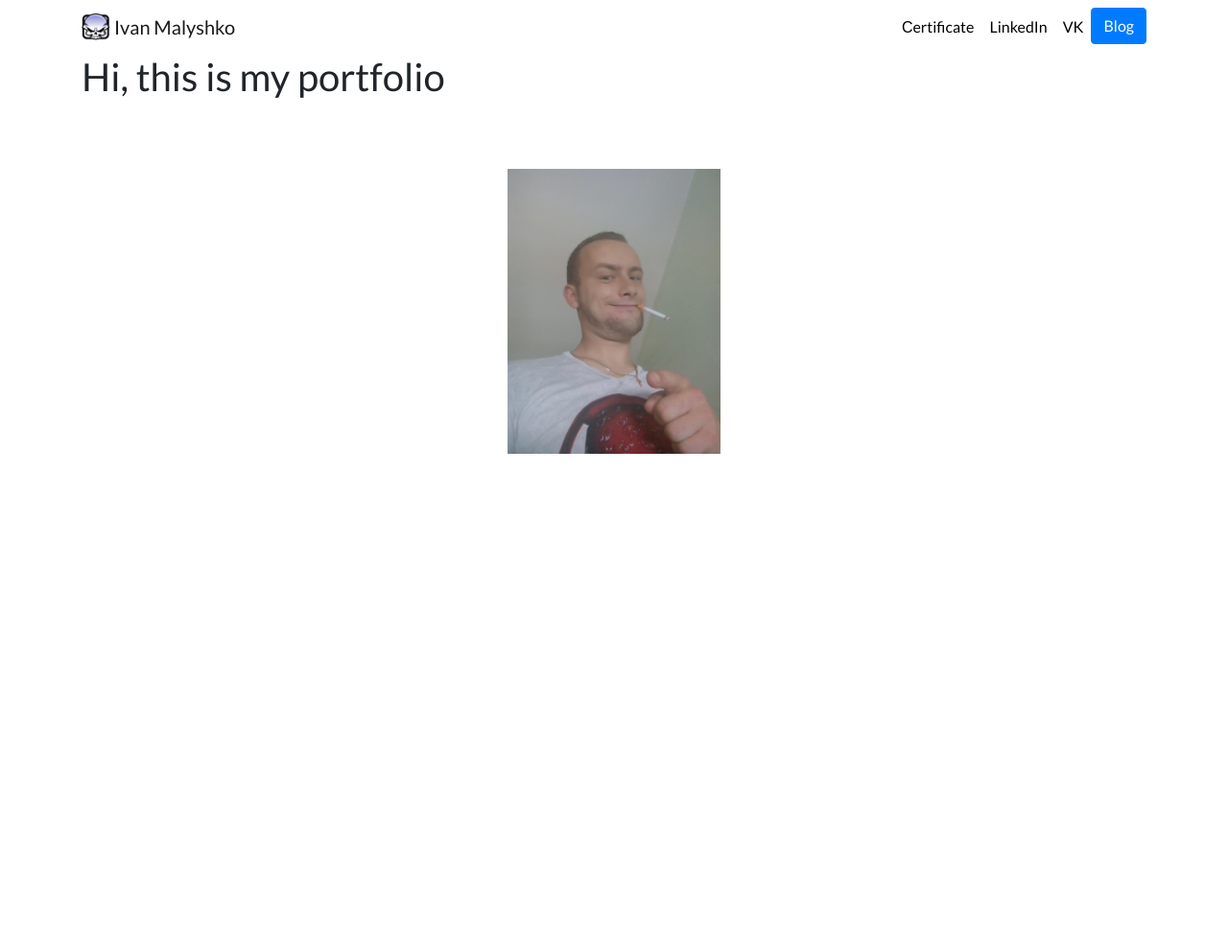
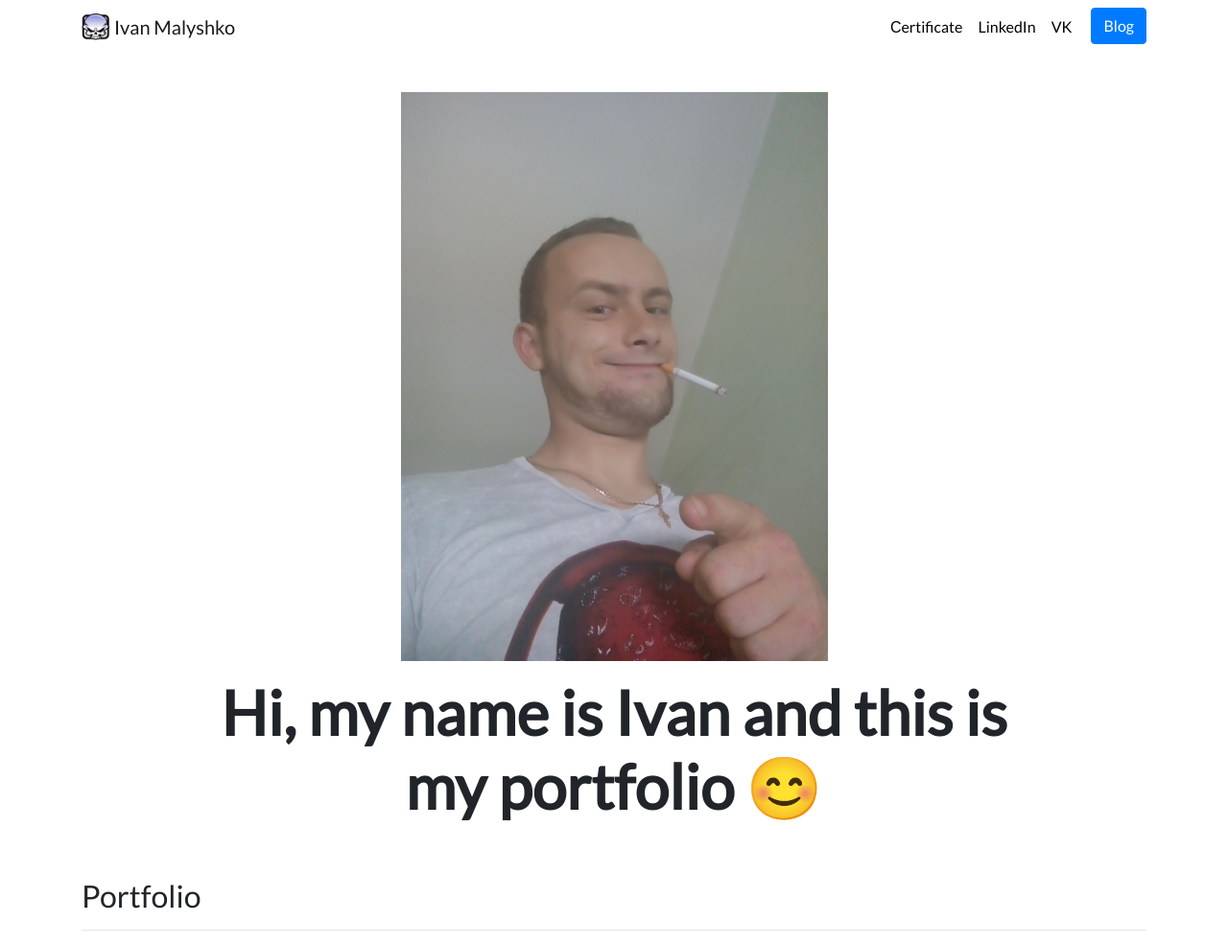
Before and after one commit to IvanMalyshko/My_Personal_Portfolio, a Django app: page / in a window 1280 px wide. Shown: the whole page at 96% size. Before the commit the page ends 473 px from the top, so only its background shows below. Run offline with Django 3.2, Linux system fonts and the light colour scheme; data that the repository does not hold is empty; some libraries are stand-ins or nearby versions.

Commit message:
Подправлен визуал домашней страницы

```diff
--- a/portfolio/templates/portfolio/base.html
+++ b/portfolio/templates/portfolio/base.html
@@ -42,7 +42,7 @@
             <a class="nav-link" href="https://vk.com/id_maloi31" target="_blank">VK</a>
           </li>
           <li>
-            <a role="button" href="{% url 'blog:all_blogs' %}" class="btn btn-primary">Blog</a>
+            <a style="margin-left: 12px" role="button" href="{% url 'blog:all_blogs' %}" class="btn btn-primary">Blog</a>
           </li>
         </ul>
       </div>
--- a/portfolio/templates/portfolio/home.html
+++ b/portfolio/templates/portfolio/home.html
@@ -1,33 +1,45 @@
 {% extends 'portfolio/base.html' %}
 
 {% block content %}
-<h1>Hi, this is my portfolio</h1>
 
 
-<br>
+
 
 {% load static %}
 
 
 <br>
 <div class="row justify-content-center my-3">
-    <div class="col-5 text-center">
-        <img src="{% static 'portfolio/foto.jpg' %}" width=50%>
+  <div class="col-5">
+        <img src="{% static 'portfolio/foto.jpg' %}" class="img-fluid">
     </div>
 </div>
 
+<div class="row justify-content-center mb-3">
+  <div class="col-md-9 text-center">
+    <h1 id="hometext" class="font-weight-bold">Hi, my name is Ivan and this is my portfolio 😊</h1>
+  </div>
+</div>
+
+<h2 class="mt-5">Portfolio</h2>
+<hr>
 <div class="row">
-{% for project in projects %}
+  {% for project in projects %}
+  <div class="col-lg-4 col-md-6">
 
-<div class="col-4">
-    <h2>{{ project.title }}</h2>
+    {% if project.url %}
+    <a href="{{ project.url }}">
+      <img src="{{ project.image.url }}" class="img-fluid mb-2">
+    </a>
+    {% else %}
+
+    <img src="{{ project.image.url }}" class="img-fluid mb-2">
+    {% endif %}
+    <h3>{{ project.title }}</h3>
     <p>{{ project.description }}</p>
-    <img src="{{ project.image.url }}" width=65%>
-    {% if project.url %}
-    <br>
-    <a href="{{ project.url }}">Link</a>
-    {% endif %}
+
+  </div>
+  {% endfor %}
 </div>
-{% endfor %}
-</div>
+
 {% endblock %}
```
